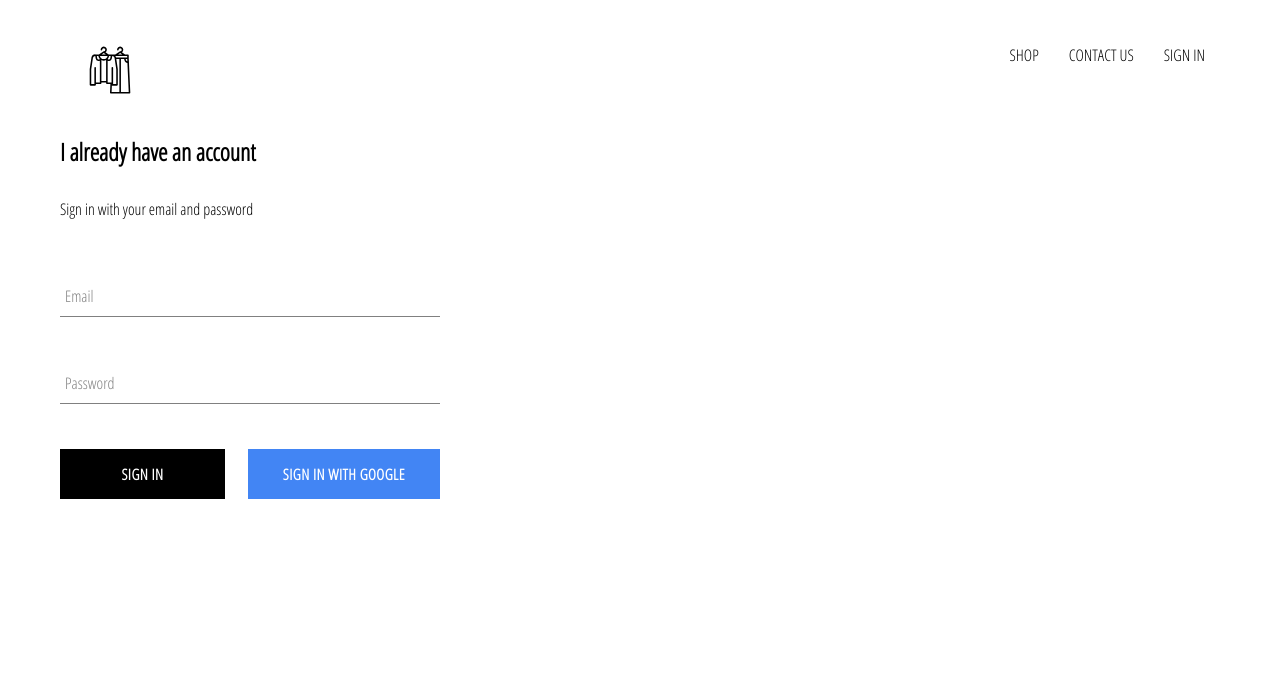
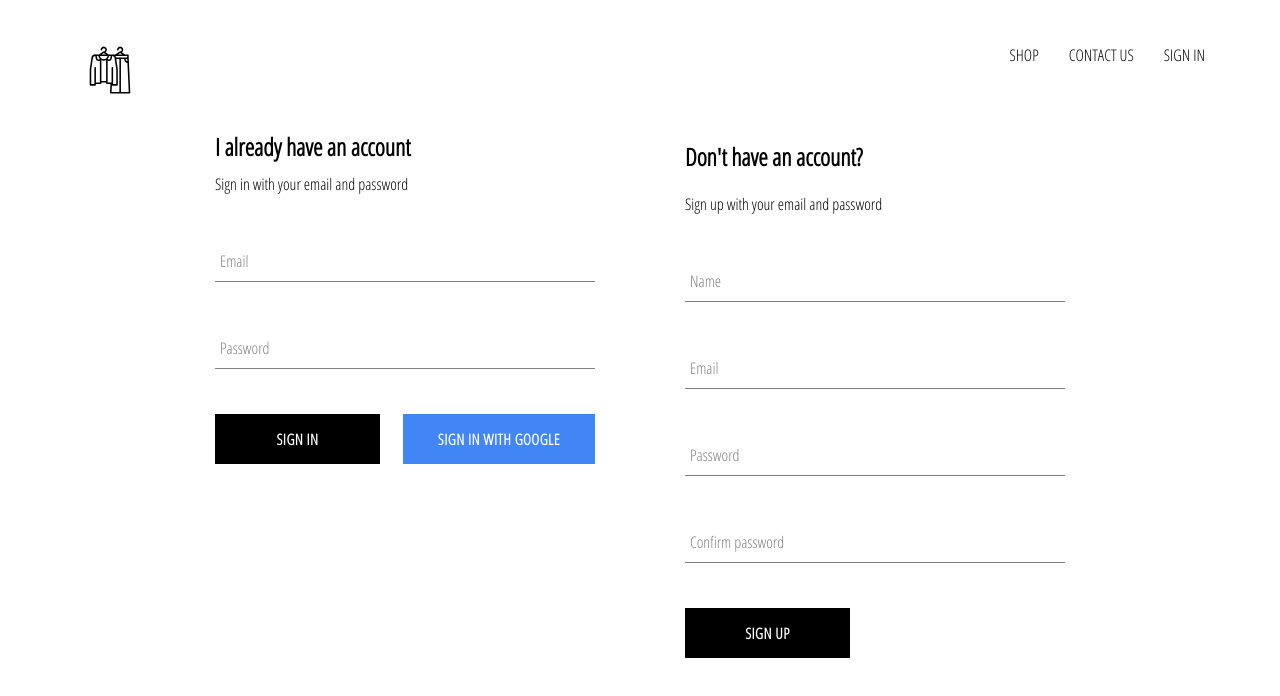
Before and after one commit to rajayush012/react-ecom, a React (Create React App) app: page /signin in a window 1280 px wide. Shown: the top 696 px of the page. Built offline with nearby package versions, Linux system fonts and the light colour scheme; no server answers.

Commit message:
Added signup with email

```diff
--- a/src/App.js
+++ b/src/App.js
@@ -8,7 +8,7 @@
 import ShopPage from './pages/shop/shop.component';
 import './pages/sing-in-and-sign-up/sign-in-and-sign-up.component';
 import SignInAndSignUpPage from './pages/sing-in-and-sign-up/sign-in-and-sign-up.component';
-import { auth } from './firebase/firebase.utils';
+import { auth, createUserProfileDocument } from './firebase/firebase.utils';
 
 class App extends Component{
   constructor(){
@@ -22,13 +22,30 @@
   unsubscribeFromAuth = null;
 
   componentDidMount(){
-    this.unsubscribeFromAuth = auth.onAuthStateChanged(user => {
+    this.unsubscribeFromAuth = auth.onAuthStateChanged(async userAuth => {
+
+      if(userAuth){
+
+      const userRef = await createUserProfileDocument(userAuth);
+
+      userRef.onSnapshot(snapShot => {
+        this.setState({
+          currentUser : {
+            id : snapShot.id,
+            ...snapShot.data()
+          }
+        })
+      });
+      //console.log(this.state)
+    }
+    else{
       this.setState({
-        currentUser : user
-      });
+        currentUser : userAuth
+      })
+    }
+    });
 
-      console.log(user);
-    });
+
   }
 
   componentWillUnmount(){
--- a/src/components/sign-in/sign-in.component.jsx
+++ b/src/components/sign-in/sign-in.component.jsx
@@ -31,8 +31,8 @@
     render() {
         return (
             <div className='sign-in'>
-                <h2>I already have an account</h2>
-                <span className='title'>Sign in with your email and password</span>
+                <h2 className='title'>I already have an account</h2>
+                <span>Sign in with your email and password</span>
                 <form onSubmit={this.handleSubmit} >
                     <FormInput
                         name='email'
--- /dev/null
+++ b/src/components/sign-up/sign-up.component.jsx
@@ -0,0 +1,99 @@
+import React, { Component } from 'react';
+import FormInput from '../form-input/form-input.component';
+import CustomButton from '../custom-button/custom-button.component';
+
+import { auth, createUserProfileDocument } from '../../firebase/firebase.utils';
+
+import './sign-up.styles.scss';
+
+
+export default class SignUp extends Component {
+    constructor(){
+        super();
+
+        this.state = {
+            displayName : '',
+            email : '',
+            password : '',
+            confirmPassword : ''
+        };
+    }
+
+    handleSubmit = async (e) => {
+        e.preventDefault();
+        const { displayName, email, password, confirmPassword} = this.state;
+
+        if(password !== confirmPassword){
+            alert(`Passwords don't match!`);
+            return;
+        }
+
+        try{
+        const {user} = await auth.createUserWithEmailAndPassword(email,password);
+        await createUserProfileDocument(user,{displayName});
+
+        this.setState({
+            displayName : '',
+            email : '',
+            password : '',
+            confirmPassword : ''
+        })
+
+        }catch(err){
+            console.error(err.message);
+        }
+
+    }
+
+    handleChange = e => {
+        const { name, value} = e.target;
+        this.setState({
+            [name] : value
+        });
+    }
+
+    render() {
+        const { displayName, email, password, confirmPassword} = this.state;
+        return (
+            <div className='sign-up'>
+               <h2 className='title'>Don't have an account?</h2>
+               <span>Sign up with your email and password</span>
+               <form className='sign-up-form' onSubmit={this.handleSubmit}>
+                <FormInput
+                    type='text'
+                    name='displayName'
+                    value={displayName}
+                    label='Name'
+                    onChange={this.handleChange}
+                    required
+                />
+                <FormInput
+                    type='email'
+                    name='email'
+                    value={email}
+                    label='Email'
+                    onChange={this.handleChange}
+                    required
+                />
+                <FormInput
+                    type='password'
+                    name='password'
+                    value={password}
+                    label='Password'
+                    onChange={this.handleChange}
+                    required
+                />
+                <FormInput
+                    type='password'
+                    name='confirmPassword'
+                    value={confirmPassword}
+                    label='Confirm password'
+                    onChange={this.handleChange}
+                    required
+                />
+                <CustomButton type='submit'>Sign Up</CustomButton>
+               </form>
+            </div>
+        )
+    }
+}
--- /dev/null
+++ b/src/components/sign-up/sign-up.styles.scss
@@ -0,0 +1,9 @@
+.sign-up{
+    display: flex;
+    flex-direction: column;
+    width: 380px;
+
+    .title{
+        margin: 10pz 0;
+    }
+}
--- a/src/firebase/firebase.utils.js
+++ b/src/firebase/firebase.utils.js
@@ -16,6 +16,33 @@
 
 firebase.initializeApp(config);
 
+export const createUserProfileDocument = async (userAuth, additionalData) => {
+    if(!userAuth) return;
+
+    const userRef = firestore.doc(`users/${userAuth.uid}`);
+
+    const snapShot = await userRef.get();
+
+    if(!snapShot.exists){
+        const {displayName, email} = userAuth;
+
+        const createdAt = new Date();
+
+        try{
+            await userRef.set({
+                displayName,
+                email,
+                createdAt,
+                ...additionalData
+            })
+        }catch(err){
+            console.log(err);
+        }
+    }
+
+    return userRef;
+}
+
 export const auth = firebase.auth();
 export const firestore = firebase.firestore();
 
--- a/src/pages/sing-in-and-sign-up/sign-in-and-sign-up.component.jsx
+++ b/src/pages/sing-in-and-sign-up/sign-in-and-sign-up.component.jsx
@@ -4,11 +4,14 @@
 
 import '../../components/sign-in/sign-in.component'
 import SignIn from '../../components/sign-in/sign-in.component';
+import SignUp from '../../components/sign-up/sign-up.component';
+
 
 const SignInAndSignUpPage = () => (
 
         <div className='sign-in-and-sign-up'>
             <SignIn />
+            <SignUp />
         </div>
 
     )
--- a/src/pages/sing-in-and-sign-up/sign-in-and-sign-up.styles.scss
+++ b/src/pages/sing-in-and-sign-up/sign-in-and-sign-up.styles.scss
@@ -0,0 +1,6 @@
+.sign-in-and-sign-up{
+    width: 850px;
+    display: flex;
+    justify-content: space-between;
+    margin: 30px auto;
+}
```
